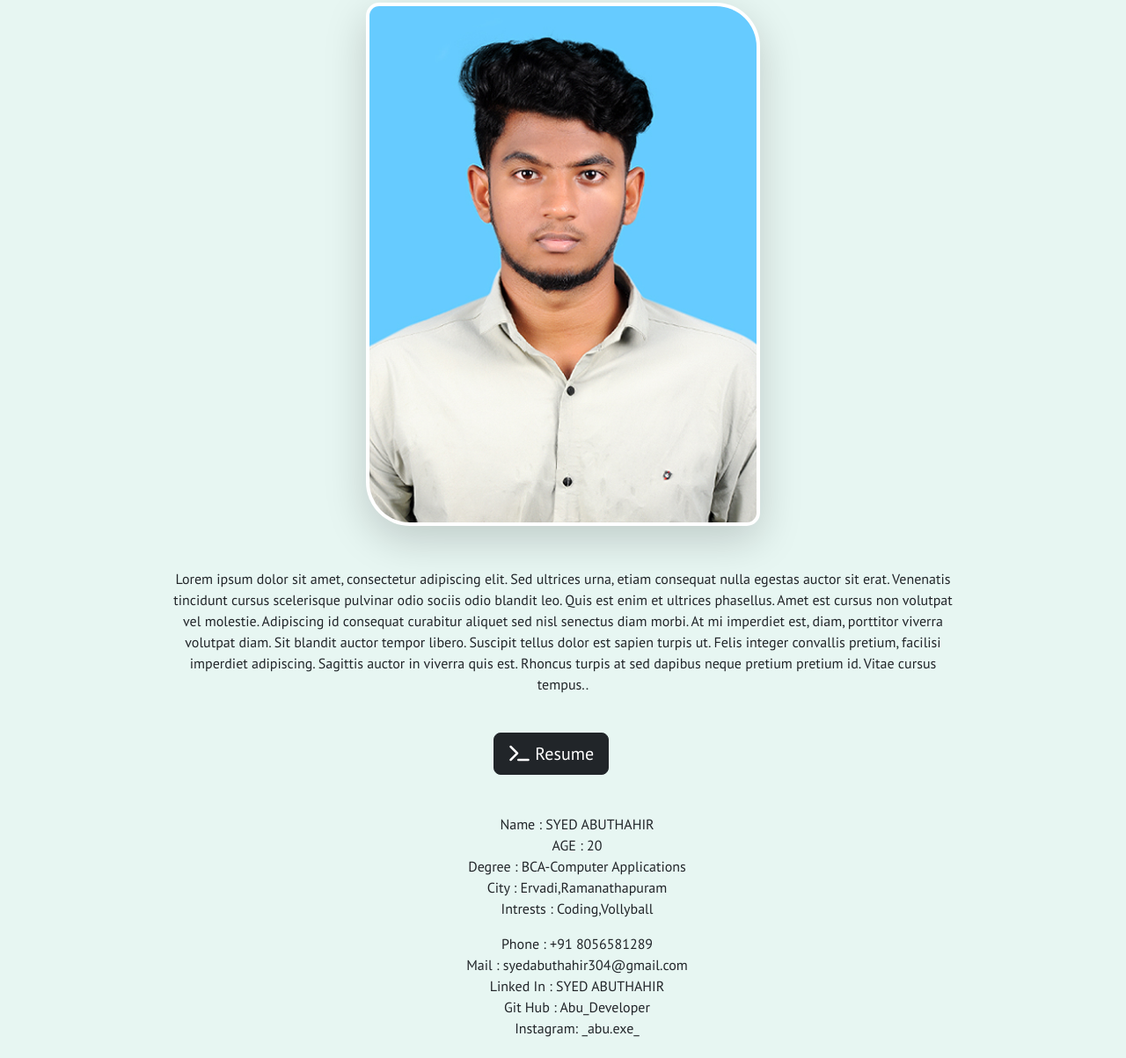
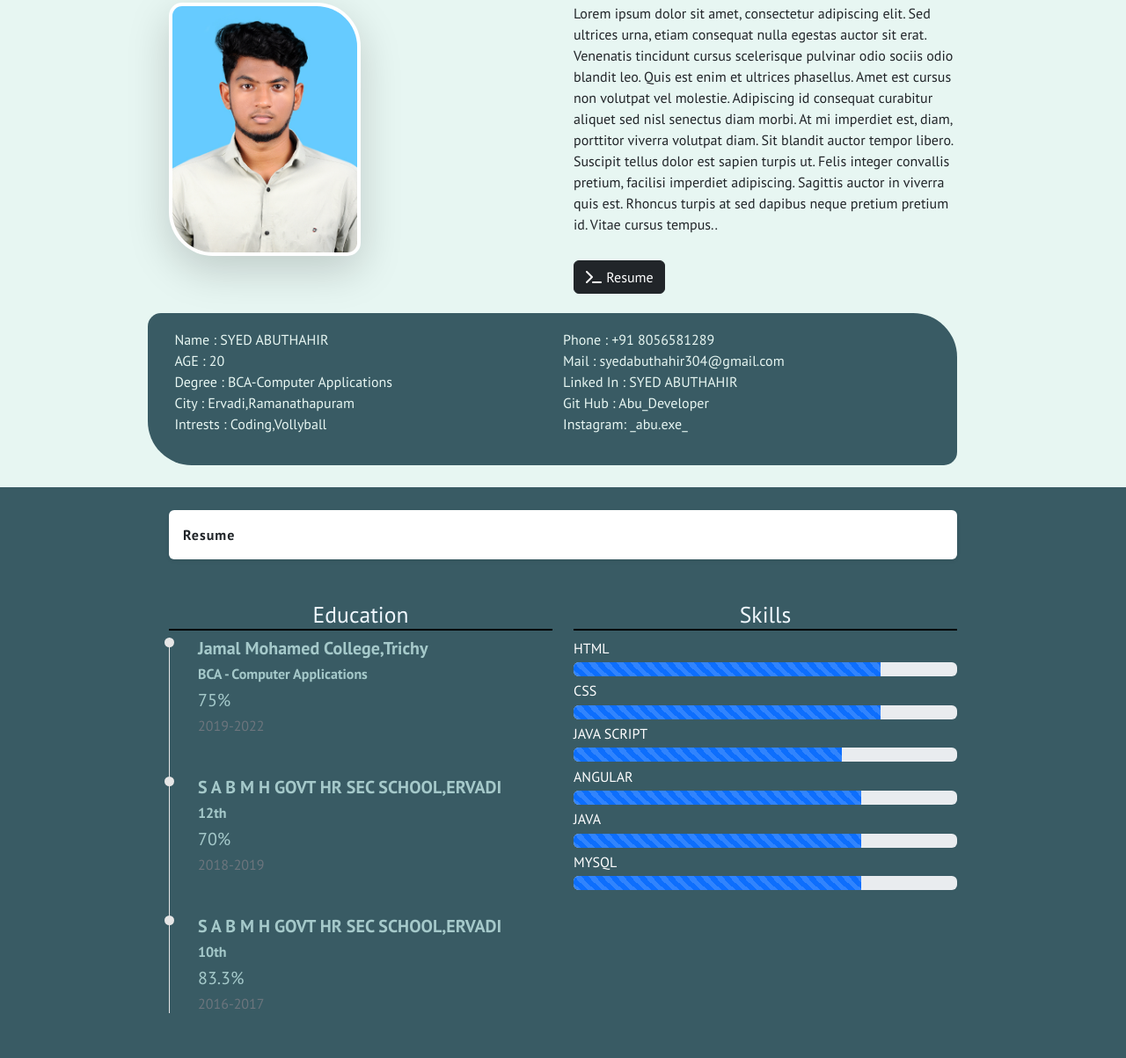
Before and after one commit to AbuDeveloper-hub/Abu_Dev, a plain HTML site: page index.html in a window 1280 px wide. Shown: the part 693-1896 px from the top of the page at 88% size. Drawn offline with nearby package versions, Linux system fonts and the light colour scheme.

Commit message:
about finished

```diff
--- a/css/style.css
+++ b/css/style.css
@@ -29,6 +29,13 @@ Body{
     font-family: 'PT Sans', sans-serif;
     text-align: left;
     font-weight: 900;
+}
+.skills-heading{
+    font-size: 1.6rem;
+    text-align: center;
+    color: aliceblue;
+    font-family: 'PT Sans', sans-serif;
+    border-bottom: 2px solid black;
 }
 /* navbar */
 .navbar{
@@ -67,14 +74,27 @@ Body{
 
 /* AboutMe Page */
 #About{
-
     background-color: #E7F6F2;
+    text-align: left;
 }
 
+.About-img .home-img{
+    width: 50%;
+}
+
+.About-BioData{
+    padding: 2%;
+    background-color: #395B64;
+    border-radius: 15px 50px;
+    color: #E7F6F2;
+}
 /* Skills page */
 #skills{
     text-align: left;
     background-color: #395B64;
+}
+.timeline{
+    color: #A5C9CA;
 }
 .progress{
     margin: 1% 0;
@@ -110,6 +130,7 @@ Body{
 
 @media (max-width:824px) {
 
+
     .Home-Text-small{
         font-size: .8rem;
         line-height: 1.5;
@@ -118,4 +139,13 @@ Body{
         font-size: 2.0rem;
         line-height: 1.5;
     }
+
+    #About{
+        text-align: center;
+    }
+    .About-BioData{
+        text-align: justify;
+        margin: 0% 5%;
+
+    }
 }
--- a/index.html
+++ b/index.html
@@ -78,22 +78,22 @@
             <h2 class="section-heading shadow-sm p-2 mb-5 bg-body rounded">About Me:</h2>
 
             <div class="row">
-                <div class="About-img">
+                <div class="About-img col-lg-6">
                     <img class="home-img shadow-lg p-1 mb-5 img-fluid bg-body" src="/images/second_section_image.JPG" alt="iphone-mockup">
                 </div>
-                <div class="About-decription">
+                <div class="About-decription col-lg-6">
                     <p>Lorem ipsum dolor sit amet, consectetur adipiscing elit. Sed ultrices urna, etiam consequat nulla egestas auctor sit erat. Venenatis tincidunt cursus scelerisque pulvinar odio sociis odio blandit leo. Quis est enim et ultrices phasellus. Amet est cursus non volutpat vel molestie. Adipiscing id consequat curabitur aliquet sed nisl senectus diam morbi. At mi imperdiet est, diam, porttitor viverra volutpat diam. Sit blandit auctor tempor libero. Suscipit tellus dolor est sapien turpis ut. Felis integer convallis pretium, facilisi imperdiet adipiscing. Sagittis auctor in viverra quis est. Rhoncus turpis at sed dapibus neque pretium pretium id. Vitae cursus tempus..</p>
-                    <button type="button" class="btn btn-dark btn-lg download-button"><i class="fa-solid fa-terminal"></i>  Resume</button>
+                    <button type="button" class="btn btn-dark btn-md download-button"><i class="fa-solid fa-terminal"></i>  Resume</button>
                 </div>
-                <div class="About-BioData">
-                    <ul>
+                <div class="About-BioData row">
+                    <ul class="col-lg-6">
                         <li>Name : SYED ABUTHAHIR</li>
                         <li>AGE : 20</li>
                         <li>Degree : BCA-Computer Applications</li>
                         <li>City : Ervadi,Ramanathapuram</li>
                         <li>Intrests : Coding,Vollyball</li>
                     </ul>
-                    <ul>
+                    <ul class="col-lg-6">
                         <li>Phone  : +91 8056581289</li>
                         <li>Mail  : syedabuthahir304@gmail.com</li>
                         <li>Linked In : SYED ABUTHAHIR</li>
@@ -141,23 +141,26 @@
                             content: "";
                         }
                         </style>
-
+                        <h2 class="skills-heading">Education</h2>
                         <ul class="timeline">
                             <li class="timeline-item mb-5">
                                 <h5 class="fw-bold">Jamal Mohamed College,Trichy</h5>
                                 <h6 class="fw-bold">BCA - Computer Applications</h6>
+                                <h5>75%</h5>
                                 <h6 class="text-muted">2019-2022</h6>
                             </li>
 
                             <li class="timeline-item mb-5">
                                 <h5 class="fw-bold">S A B M H GOVT HR SEC SCHOOL,ERVADI</h5>
                                 <h6 class="fw-bold">12th</h6>
+                                <h5>70%</h5>
                                 <h6 class="text-muted">2018-2019</h6>
                             </li>
 
                             <li class="timeline-item mb-5">
                                 <h5 class="fw-bold">S A B M H GOVT HR SEC SCHOOL,ERVADI</h5>
                                 <h6 class="fw-bold">10th</h6>
+                                <h5>83.3%</h5>
                                 <h6 class="text-muted">2016-2017</h6>
                             </li>
                         </ul>
@@ -165,13 +168,13 @@
   <!-- Section: Timeline -->
                 </div>
                 <div class="skill-row2 col-lg-6">
+                    <h2 class="skills-heading">Skills</h2>
                     <span class="progress-caption">HTML</span>
                     <div class="progress">
                         <div class="progress-bar progress-bar-striped progress-bar-animated" role="progressbar" aria-label="Animated striped example" aria-valuenow="80" aria-valuemin="0" aria-valuemax="100" style="width: 80%"></div>
                     </div>
                     <span class="progress-caption">CSS</span>
                     <div class="progress">
-
                         <div class="progress-bar progress-bar-striped progress-bar-animated" role="progressbar" aria-label="Animated striped example" aria-valuenow="80" aria-valuemin="0" aria-valuemax="100" style="width: 80%"></div>
                     </div>
                     <span class="progress-caption">JAVA SCRIPT</span>
```
Lines whose indentation alone changed are shown as unchanged.
